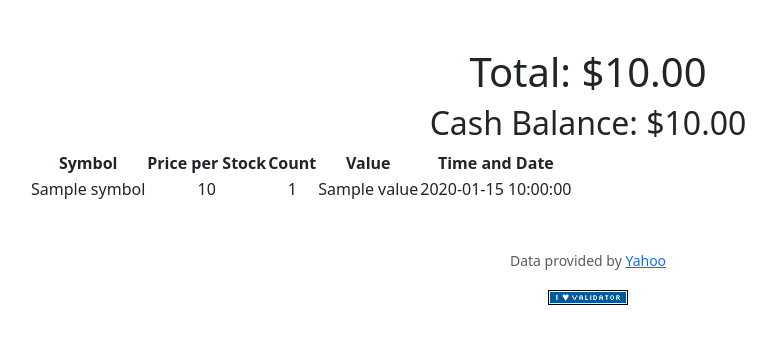
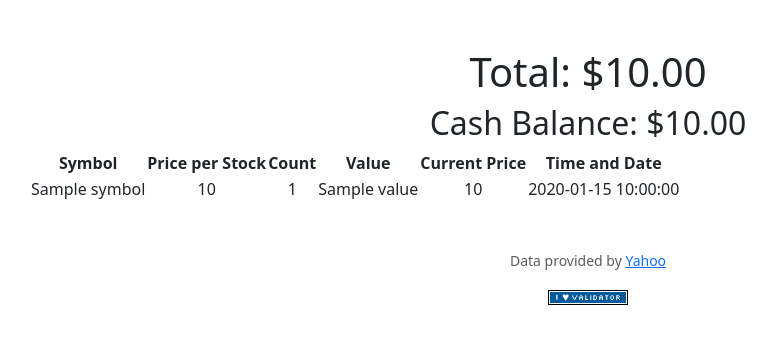
Before and after one commit to jacoboneill/cs50, a Flask app: template 09/problem-set/CS50 Finance/finance/templates/index.html in a window 1280 px wide. Shown: the part 76-420 px from the top of the page, without its empty margins (52-828 px from the left). Run offline with Flask 3, Linux system fonts and the light colour scheme; the template is opened without the code that fills it: most values are stand-ins (such as "Sample title", 1, 10 or a date in 2020); some libraries are stand-ins or nearby versions.

Commit message:
Add current price

```diff
--- a/09/problem-set/CS50 Finance/finance/app.py
+++ b/09/problem-set/CS50 Finance/finance/app.py
@@ -51,6 +51,7 @@ def index():
     for stock in portfolio:
         stock["value"] = round(stock["share_count"] * stock["price_per_stock"], 2)
         total += stock["value"]
+        stock["current_price"] = lookup(stock["symbol"])["price"]
 
     return render_template(
         "index.html", portfolio=portfolio, balance=balance, total=total
--- a/09/problem-set/CS50 Finance/finance/templates/index.html
+++ b/09/problem-set/CS50 Finance/finance/templates/index.html
@@ -15,6 +15,7 @@
         <th>Price per Stock</th>
         <th>Count</th>
         <th>Value</th>
+        <th>Current Price</th>
         <th>Time and Date</th>
       </tr>
     </thead>
@@ -25,6 +26,7 @@
         <td>{{ stock["price_per_stock"] }}</td>
         <td>{{ stock["share_count"] }}</td>
         <td>{{ stock["value"] }}</td>
+        <td>{{ stock["current_price"] }}</td>
         <td>{{ stock["created_at"] }}</td>
         {% endfor %}
       </tr>
```
